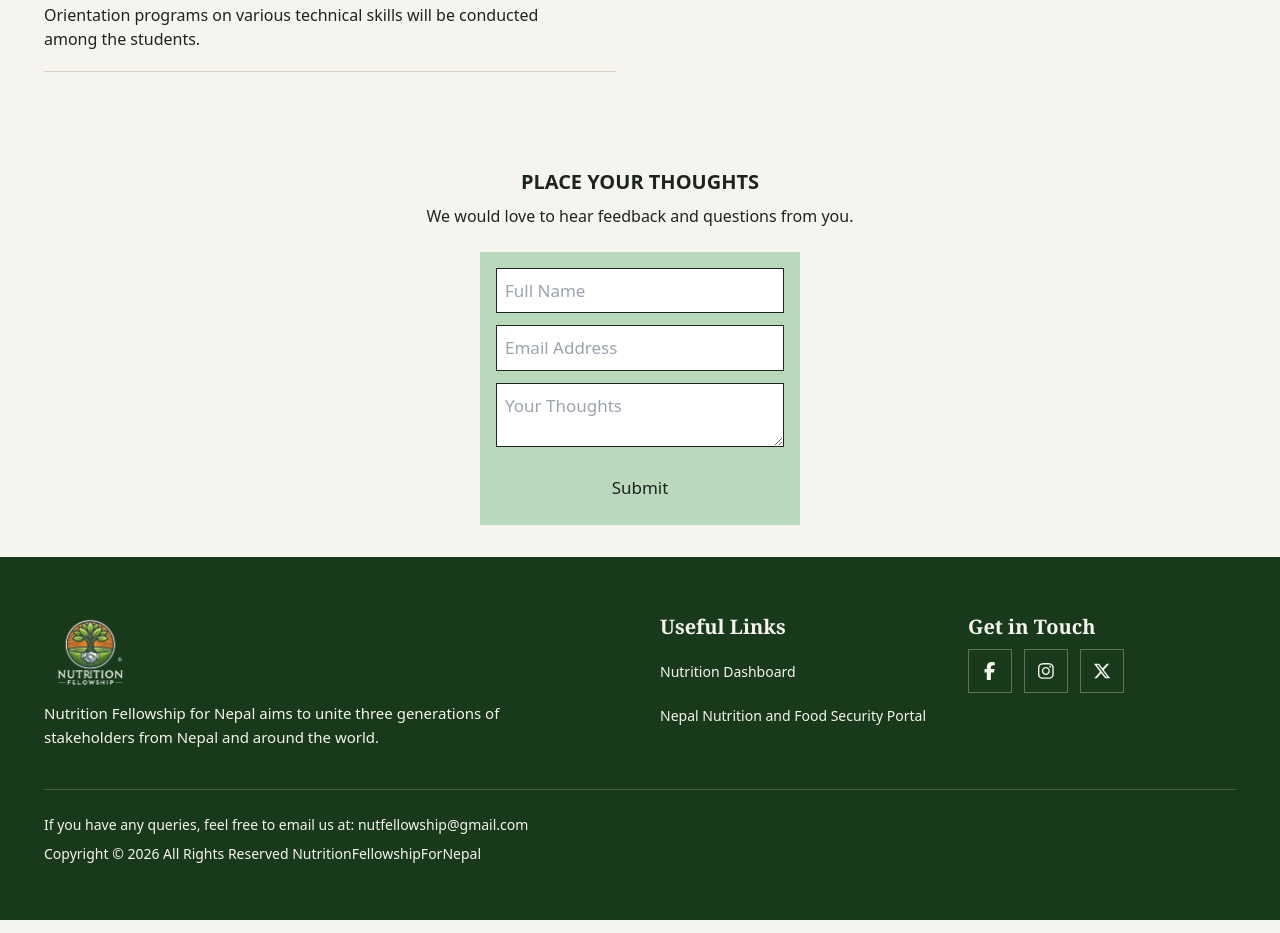
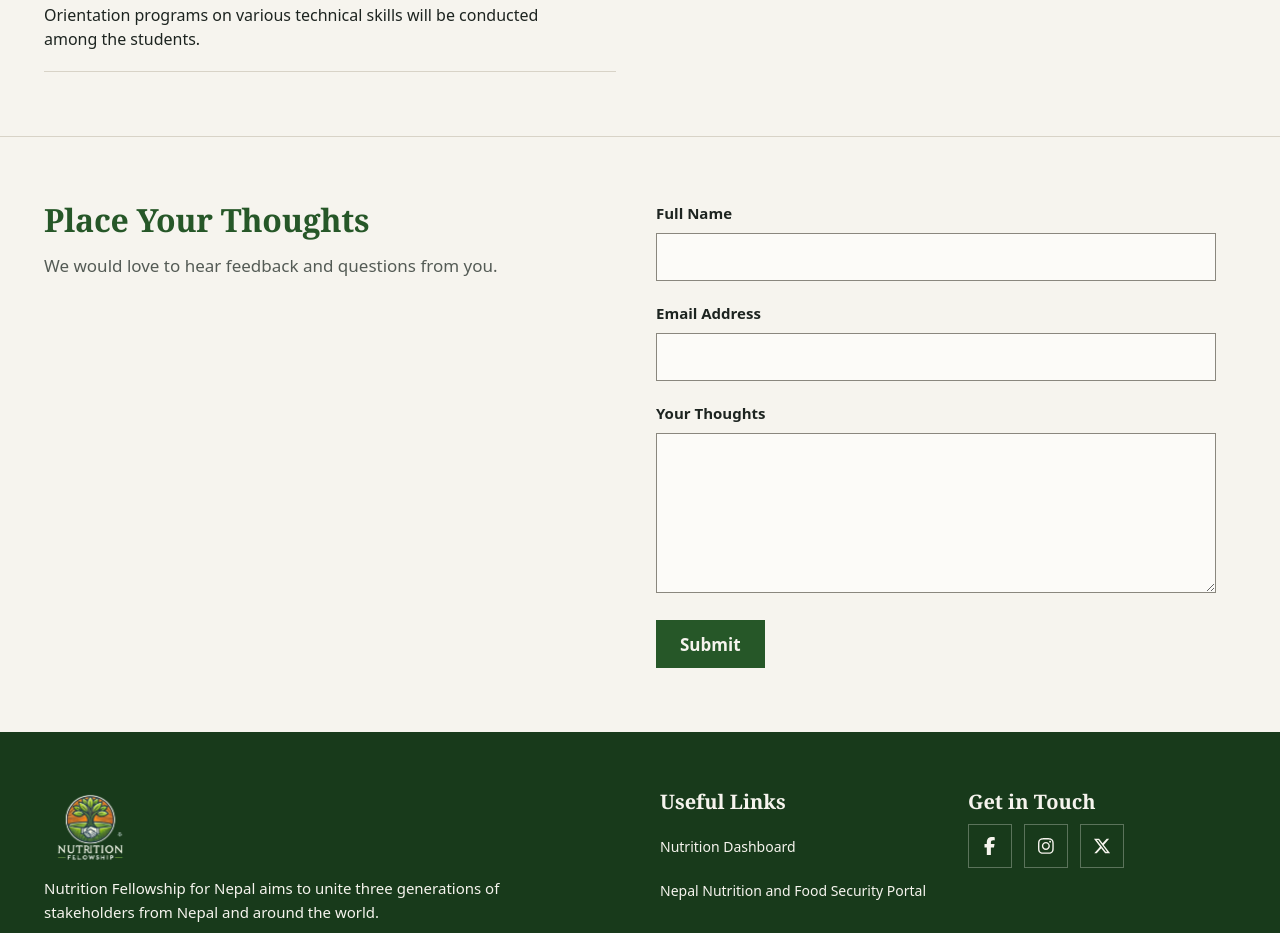
Before and after one commit to vital4nepal/nutrition-fellowship, a React (Create React App) app: page / in a window 1280 px wide. Shown: the part 2540-3473 px from the top of the page. Built offline with nearby package versions, Linux system fonts and the light colour scheme.

Commit message:
[style] thoughts form with labels above inputs

```diff
--- a/src/components/Thoughts.js
+++ b/src/components/Thoughts.js
@@ -1,94 +1,46 @@
-// import React from 'react';
-// import './Thoughts.css';
-// import Swal from 'sweetalert2'
+import React, { useState } from 'react';
+import Swal from 'sweetalert2';
+import { Section, SectionTitle } from './ui';
 
+const fields = [
+  { name: 'name', label: 'Full Name', type: 'text', autoComplete: 'name' },
+  { name: 'email', label: 'Email Address', type: 'email', autoComplete: 'email' },
+  { name: 'message', label: 'Your Thoughts', type: 'textarea' },
+];
 
-// function Thoughts() {
+const inputClass =
+  'w-full appearance-none rounded-none border border-line-strong bg-surface px-3 text-body focus:border-green';
 
-//   const onSubmit = async (event) => {
-//     event.preventDefault();
-//     const formData = new FormData(event.target);
-
-//     formData.append("access_key", "6649cfe5-e72b-4818-aa36-de58ef34225d");
-
-//     const object = Object.fromEntries(formData);
-//     const json = JSON.stringify(object);
-
-//     const res = await fetch("https://api.web3forms.com/submit", {
-//       method: "POST",
-//       headers: {
-//         "Content-Type": "application/json",
-//         Accept: "application/json"
-//       },
-//       body: json
-//     }).then((res) => res.json());
-
-//     if (res.success) {
-//       Swal.fire({
-//         title: "Thank you!",
-//         text: "Message sent successfully!",
-//         icon: "success"
-//       });
-//     }
-//   };
-
-
-//   return (
-//     <div className='thoughts-container'>
-//       <p className='thoughts-top1'>PLACE YOUR THOUGHTS</p>
-//       <p className='thoughts-top2'>
-//         We would love to hear feedbacks and questions from your end.
-//       </p>
-//       <form onSubmit={onSubmit}>
-//       <div className='thoughts-form'>
-//         <div className='thoughts-input'>
-//           <input
-//             type='text'
-//             placeholder='Full Name' name='name'
-//          required/>
-//         </div>
-
-//         <div className='thoughts-input'>
-//           <input
-//             type='email'
-//             placeholder='Email Address'
-//             name='email'
-//           required/>
-//         </div>
-//         <div className='thoughts-input'>
-//           <textarea
-//             className='thoughts-input-field'
-//             placeholder='Your Thoughts' name='message'
-//           required/>
-//         </div>
-//         <div className='submit'>
-//           <button className='thoughts-submit'>
-//             Submit
-//           </button>
-//         </div>
-//       </div>
-//       </form>
-//     </div>
-//   );
-// }
-
-
-// export default Thoughts;
-
-
-
-import React from "react";
-import Swal from "sweetalert2";
+function Field({ name, label, type, autoComplete }) {
+  const id = `thoughts-${name}`;
+  return (
+    <div>
+      <label htmlFor={id} className="mb-2 block text-[0.9375rem] font-semibold text-ink">
+        {label}
+      </label>
+      {type === 'textarea' ? (
+        <textarea id={id} name={name} required className={`${inputClass} min-h-[160px] resize-y py-3`} />
+      ) : (
+        <input id={id} name={name} type={type} autoComplete={autoComplete} required className={`${inputClass} h-12`} />
+      )}
+    </div>
+  );
+}
 
 function Thoughts() {
+  const [sending, setSending] = useState(false);
+
   const onSubmit = async (event) => {
     event.preventDefault();
-    const formData = new FormData(event.target);
+    const form = event.target;
+    const formData = new FormData(form);
     formData.append("access_key", "6649cfe5-e72b-4818-aa36-de58ef34225d");
 
     const object = Object.fromEntries(formData);
     const json = JSON.stringify(object);
 
+    setSending(true);
+    try {
       const res = await fetch("https://api.web3forms.com/submit", {
         method: "POST",
         headers: {
@@ -104,50 +56,32 @@ function Thoughts() {
           text: "Message sent successfully!",
           icon: "success",
         });
+        form.reset();
+      }
+    } finally {
+      setSending(false);
     }
   };
 
   return (
-    <div className="bg-gray-100 py-8 px-4 text-center" id='thoughts'>
-      <p className="text-xl text-black font-semibold">PLACE YOUR THOUGHTS</p>
-      <p className="text-base text-green-800 mt-2">
-        We would love to hear feedback and questions from you.
-      </p>
-      <form onSubmit={onSubmit} className="mt-6 max-w-xs mx-auto bg-[#bad8bb] p-4 rounded-lg shadow-md">
-        <div className="mb-3">
-          <input
-            type="text"
-            placeholder="Full Name"
-            name="name"
-            required
-            className="w-full p-2 border border-gray-300 rounded-lg focus:ring-2 focus:ring-green-500 focus:outline-none"
-          />
+    <Section name="thoughts" id="thoughts" className="grid gap-8 py-12 lg:grid-cols-12 lg:py-16">
+      <div className="lg:col-span-5">
+        <SectionTitle>Place Your Thoughts</SectionTitle>
+        <p className="mt-3 text-body text-muted">We would love to hear feedback and questions from you.</p>
       </div>
-        <div className="mb-3">
-          <input
-            type="email"
-            placeholder="Email Address"
-            name="email"
-            required
-            className="w-full p-2 border border-gray-300 rounded-lg focus:ring-2 focus:ring-green-500 focus:outline-none"
-          />
-        </div>
-        <div className="mb-3">
-          <textarea
-            placeholder="Your Thoughts"
-            name="message"
-            required
-            className="w-full p-2 border border-gray-300 rounded-lg h-16 focus:ring-2 focus:ring-green-500 focus:outline-none"
-          ></textarea>
-        </div>
+      <form onSubmit={onSubmit} className="flex max-w-form flex-col gap-5 lg:col-span-6 lg:col-start-7">
+        {fields.map((field) => (
+          <Field key={field.name} {...field} />
+        ))}
         <button
           type="submit"
-          className="w-full bg-green-600 text-white py-2 rounded-lg hover:bg-green-700 transition duration-300"
+          disabled={sending}
+          className="h-12 bg-green px-6 font-semibold text-paper transition-colors hover:bg-deep disabled:opacity-60 lg:self-start"
         >
           Submit
         </button>
       </form>
-    </div>
+    </Section>
   );
 }
 
```
Also changed, not shown: src/components/Thoughts.css (deleted, +0 -85 lines). Lines whose indentation alone changed are shown as unchanged.
